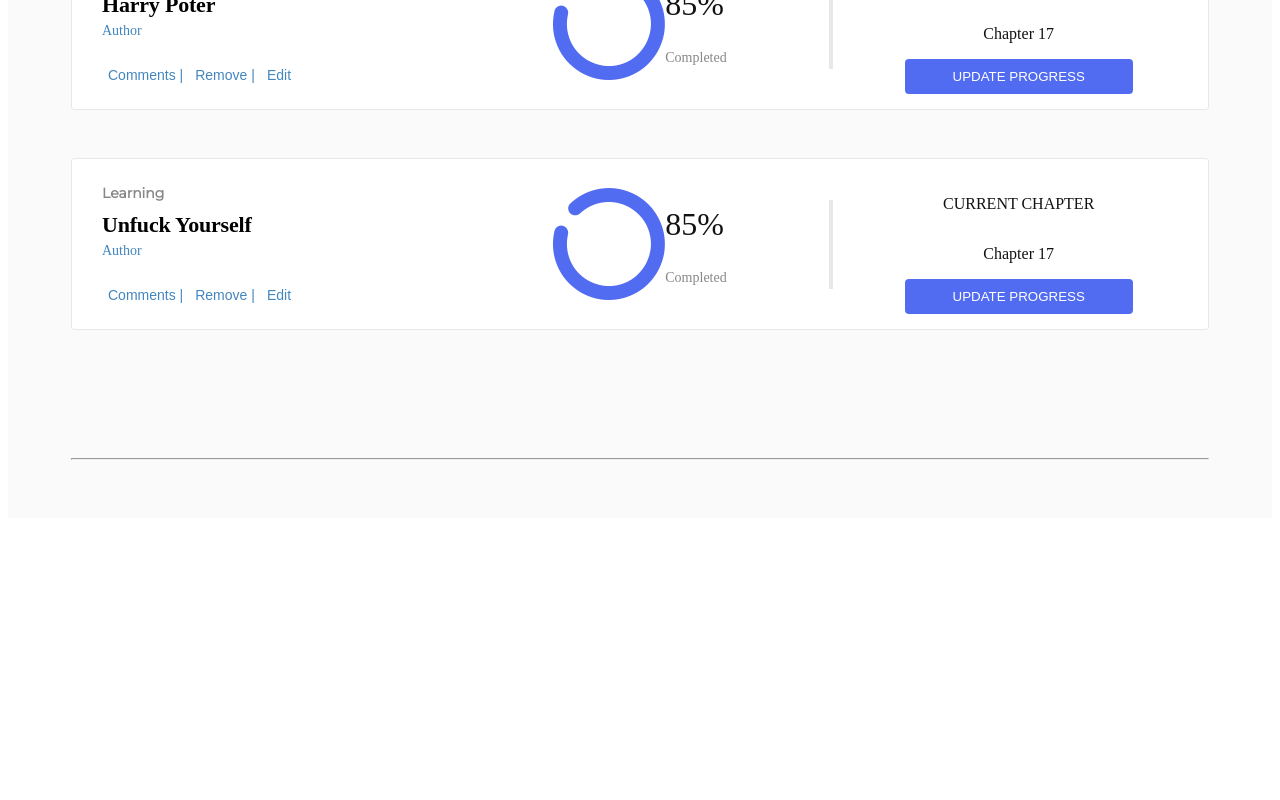
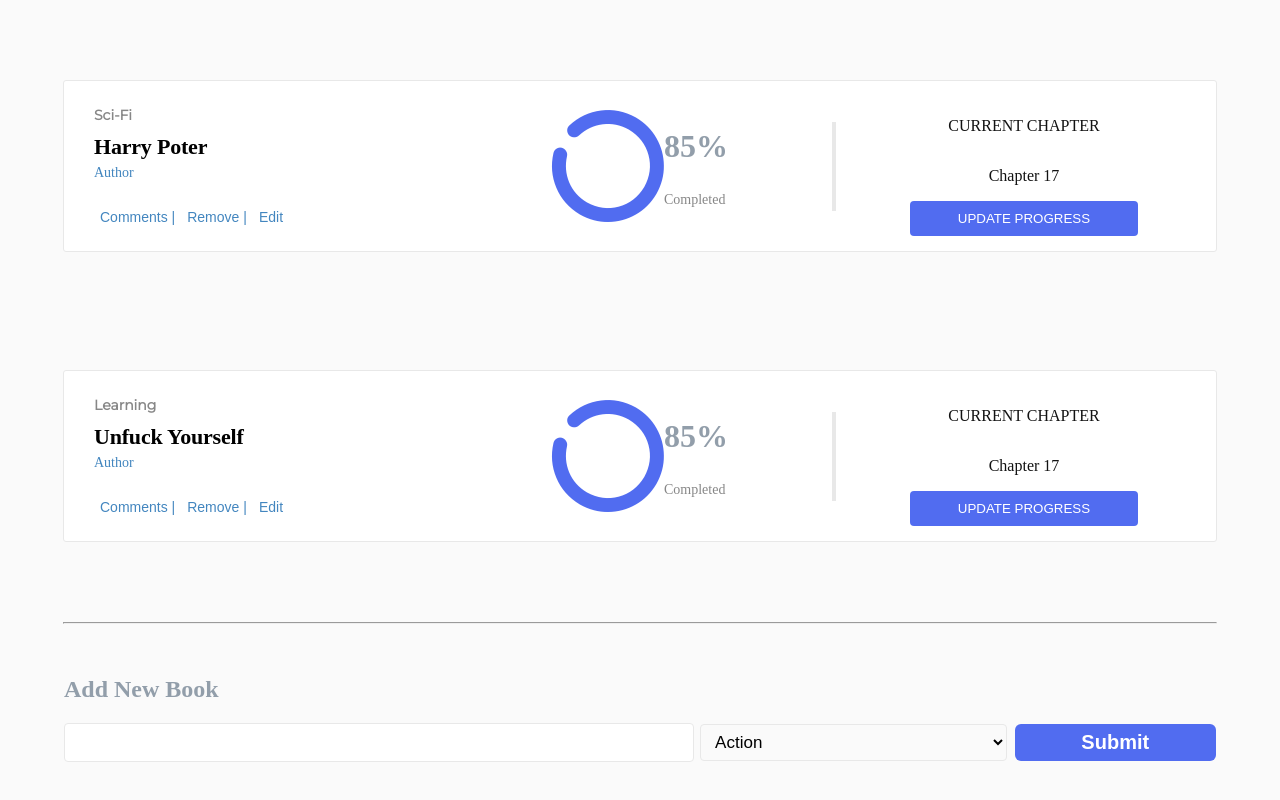
Before and after one commit to mariosknl/book_store, a React (Create React App) app: page / in a window 1280 px wide. Shown: the part 378-1178 px from the top of the page. Before the commit the page ends 904 px from the top, so only its background shows below. Built offline with nearby package versions, Linux system fonts and the light colour scheme.

Commit message:
transfer container to app. add styling to body

```diff
--- a/src/components/App.js
+++ b/src/components/App.js
@@ -1,13 +1,45 @@
 import React from 'react';
+import styled from 'styled-components';
 import Bookslist from '../containers/BooksList';
 import Navbar from '../containers/Navbar';
+import BookForm from '../containers/BooksForm';
+
+const StyledHr = styled.hr`
+  width: 100%;
+  margin: 2rem;
+`;
+
+const StyledContainer = styled.div`
+  box-sizing: border-box;
+  width: 100%;
+  display: flex;
+  align-items: center;
+  background: #fafafa;
+  justify-content: space-between;
+  flex-direction: column;
+  margin: 0 auto;
+  padding: 5rem 4rem 0 4rem;
+
+  h2 {
+    color: #929eaa;
+    font-weight: bold;
+    align-self: self-start;
+  }
+`;
 
 function App() {
   return (
-    <div>
+    <>
       <Navbar />
-      <Bookslist />
-    </div>
+      <StyledContainer>
+        <Bookslist />
+        <StyledHr />
+
+        <h2>Add New Book</h2>
+
+        <BookForm />
+      </StyledContainer>
+    </>
   );
 }
 
--- a/src/components/Book.js
+++ b/src/components/Book.js
@@ -29,7 +29,6 @@
 }
 
 Book.propTypes = {
-  // eslint-disable-next-line react/forbid-prop-types
   handleRemove: PropTypes.func.isRequired,
   book: PropTypes.shape({
     title: PropTypes.string,
--- a/src/containers/BooksForm.js
+++ b/src/containers/BooksForm.js
@@ -11,15 +11,18 @@
   display: flex;
   align-items: center;
   justify-content: space-between;
-
+  margin-bottom: 3rem;
 
   button {
-    color: blue;
-    background: red;
+    color: white;
+    background: hsla(230, 84%, 63%, 1);
     flex-grow: 1;
-    padding: 10px 20px;
+    padding: 7px 20px;
     border-radius: 6px;
     font-size: 20px;
+    font-weight: bold;
+    border: none;
+    outline: none;
   }
 
   .title {
@@ -29,8 +32,10 @@
     input {
       font-size: 20px;
       width: 100%;
-      padding: 10px 20px;
+      padding: 7px 20px;
       border-radius: 4px;
+      border: 1px solid #e8e8e8;
+      outline: none;
     }
   }
 
@@ -40,11 +45,14 @@
 
     select {
       box-sizing: border-box;
+      background: transparent;
       width: 100%;
-      padding: 10px;
-      font-size: 20px;
+      padding: 7px 10px;
+      font-size: 17px;
       text-align-last: left;
       border-radius: 4px;
+      border: 1px solid #e8e8e8;
+      outline: none;
     }
   }
 `;
--- a/src/containers/BooksList.js
+++ b/src/containers/BooksList.js
@@ -5,25 +5,16 @@
 import Book from '../components/Book';
 import actions from '../actions/index';
 import selector from '../selectors/selectors';
-import BookForm from './BooksForm';
 
 const StyledBooksList = styled.div`
-  overflow-x: hidden;
   box-sizing: border-box;
   width: 100%;
   height: 100vh;
   display: flex;
   align-items: center;
-  background: #fafafa;
   justify-content: space-between;
   flex-direction: column;
-  margin: 0 auto;
-  padding: 0 4rem;
-`;
 
-const StyledHr = styled.hr`
-  width: 100%;
-  margin: 5rem;
 `;
 
 function BooksList(props) {
@@ -34,15 +25,13 @@
   };
 
   return (
-    <>
-      <StyledBooksList>
-        {books.map(book => (
-          <Book book={book} key={book.id} handleRemove={handleRemoveBook} />
-        ))}
-        <StyledHr />
-        <BookForm />
-      </StyledBooksList>
-    </>
+
+    <StyledBooksList>
+      {books.map(book => (
+        <Book book={book} key={book.id} handleRemove={handleRemoveBook} />
+      ))}
+
+    </StyledBooksList>
   );
 }
 
--- a/src/index.js
+++ b/src/index.js
@@ -6,6 +6,7 @@
 import { Provider } from 'react-redux';
 import App from './components/App';
 import rootReducer from './reducers/index';
+import './styles.css';
 
 const initialState = {
   books: [
--- a/src/styles.css
+++ b/src/styles.css
@@ -1,3 +1,4 @@
 body {
   padding: 0;
+  margin: 0;
 }
```
